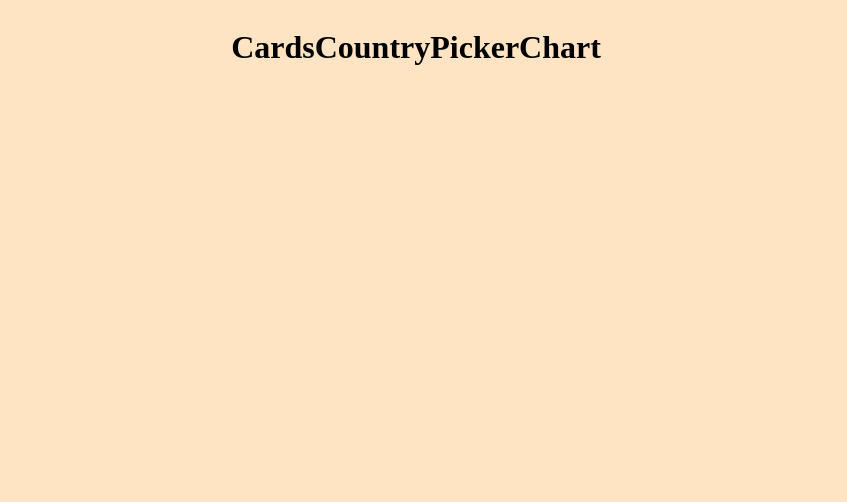
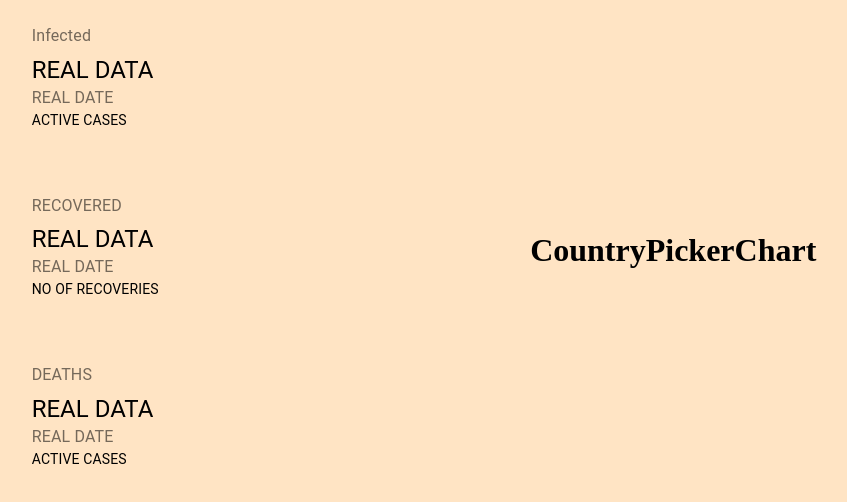
Before and after one commit to abidurr/covid19-tracker, a React (Create React App) app: page / in a window 1280 px wide. Shown: the top 502 px of the page, without its empty margins (224-1071 px from the left). Built offline with nearby package versions, Linux system fonts and the light colour scheme; no server answers.

Commit message:
add state and cards

```diff
--- a/package.json
+++ b/package.json
@@ -3,6 +3,7 @@
   "version": "0.1.0",
   "private": true,
   "dependencies": {
+    "@material-ui/core": "^4.9.11",
     "@testing-library/jest-dom": "^4.2.4",
     "@testing-library/react": "^9.5.0",
     "@testing-library/user-event": "^7.2.1",
--- a/src/App.js
+++ b/src/App.js
@@ -6,16 +6,22 @@ import {fetchData} from "./api";
 
 class App extends React.Component {
 
+    state = {
+        data: {},
+    }
+
     async componentDidMount() {
-        const data = await fetchData();
-        console.log(data);
+        const fetchedData = await fetchData();
+
+        this.setState( {data: fetchedData});
     }
 
     render() {
+        const { data } = this.state;
         return (
             // To make sure the styles don't clash
             <div className={styles.container}>
-                <Cards />
+                <Cards data={data}/>
                 <CountryPicker />
                 <Chart />
             </div>
--- a/src/api/index.js
+++ b/src/api/index.js
@@ -5,8 +5,10 @@ const url = "https://covid19.mathdro.id/api";
 
 export const fetchData = async () => {
     try {
-        const response = await axios.get(url);
-        return response;
+        // For modifiedData shorthand
+        const { data: { confirmed, recovered, deaths, lastUpdate} } = await axios.get(url);
+
+        return { confirmed, recovered, deaths, lastUpdate};
     } catch (error) {
 
     }
--- a/src/components/Cards/Cards.jsx
+++ b/src/components/Cards/Cards.jsx
@@ -1,11 +1,68 @@
-import React from "react"
+import React from "react";
+import {
+  Card,
+  CardContent,
+  Typography,
+  Grid,
+  StylesProvider,
+} from "@material-ui/core";
+import styles from "./Cards.module.css";
 
-const Cards = () => {
-    return (
-        <h1>
-            Cards
-        </h1>
-    )
-}
+const Cards = (props) => {
+  return (
+    <div className={styles.container}>
+      <Grid container spacing={3} justify="center">
+        <Grid item container={Card}>
+          <CardContent>
+            <Typography color="textSecondary" gutterBottom>
+                Infected
+            </Typography>
+            <Typography variant="h5">
+                REAL DATA
+            </Typography>
+            <Typography color="textSecondary">
+                REAL DATE
+            </Typography>
+            <Typography variant="body2">
+                ACTIVE CASES
+            </Typography>
+          </CardContent>
+        </Grid>
+        <Grid item container={Card}>
+          <CardContent>
+            <Typography color="textSecondary" gutterBottom>
+                RECOVERED
+            </Typography>
+            <Typography variant="h5">
+                REAL DATA
+            </Typography>
+            <Typography color="textSecondary">
+                REAL DATE
+            </Typography>
+            <Typography variant="body2">
+                NO OF RECOVERIES
+            </Typography>
+          </CardContent>
+        </Grid>
+        <Grid item container={Card}>
+          <CardContent>
+            <Typography color="textSecondary" gutterBottom>
+                DEATHS
+            </Typography>
+            <Typography variant="h5">
+                REAL DATA
+            </Typography>
+            <Typography color="textSecondary">
+                REAL DATE
+            </Typography>
+            <Typography variant="body2">
+                ACTIVE CASES
+            </Typography>
+          </CardContent>
+        </Grid>
+      </Grid>
+    </div>
+  );
+};
 
 export default Cards;
```
Also changed, not shown: 1 other file (tests, documents, lock files or other folders).
